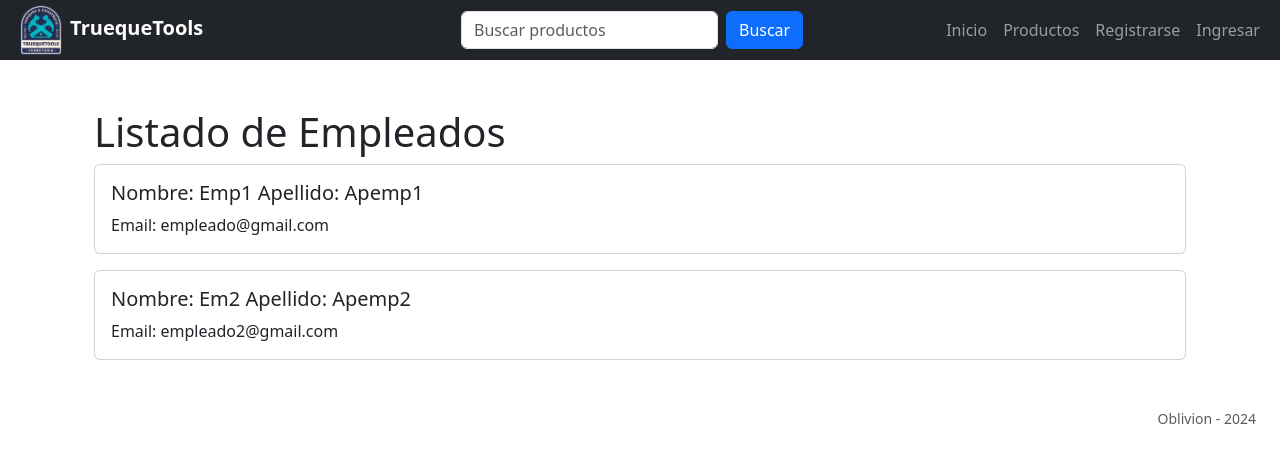
After one commit to maurokeindeveloper/oblivion_trueque_tools, a Django app: page /listado_empleados/ in a window 1280 px wide. The commit adds this page. Shown: the top 463 px of the page. Run offline with Django 5.2, Linux system fonts and the light colour scheme; data comes from the database, SQL or seed files in the repository; both versions use the stored data as it was after the commit; some libraries are stand-ins or nearby versions.

Commit message:
subiendo el listado de los empleados

```diff
--- a/tt_app/templates/partials/navbar.html
+++ b/tt_app/templates/partials/navbar.html
@@ -35,6 +35,9 @@
                     {% if user.is_admin %}      {# PORCION PARA ADMIN #}
                         <li class="nav-item">
                             <a class="nav-link {%if url_actual == 'registro_empleado' %}active{%endif%}" href="{% url 'registro_empleado' %}">Registrar Empleado</a>
+                        </li>
+                        <li class="nav-item">
+                            <a class="nav-link {%if url_actual == 'listado_empleados' %}active{%endif%}" href="{% url 'listado_empleados' %}">Listado de Empleados</a>
                         </li>
 
                     {% else %}              {# PORCION PARA EMPLEADOS #}
--- /dev/null
+++ b/tt_app/templates/usuario/listado_empleados.html
@@ -0,0 +1,28 @@
+{% extends 'base.html' %}
+
+{% block content %}
+{% load static %}
+<!DOCTYPE html>
+<html lang="es">
+<head>
+    <meta charset="UTF-8">
+    <meta name="viewport" content="width=device-width, initial-scale=1.0">
+    <title>Listado de Empleados</title>
+    <link rel="stylesheet" href="{% static 'path/to/bootstrap.css' %}">
+</head>
+<body>
+    <div class="container">
+        <h1>Listado de Empleados</h1>
+        {% for empleado in empleados %}
+            <div class="card mb-3">
+                <div class="card-body">
+                    <h5 class="card-title">Nombre: {{ empleado.first_name }} Apellido: {{ empleado.last_name }}</h5>
+                    <p class="card-text">Email: {{ empleado.email }}</p>
+                </div>
+            </div>
+        {% endfor %}
+    </div>
+    <script src="{% static 'path/to/bootstrap.js' %}"></script>
+</body>
+</html>
+{% endblock %}
--- a/tt_app/urls.py
+++ b/tt_app/urls.py
@@ -19,4 +19,5 @@ urlpatterns = [
     path("trueques_entrantes/", trueque_view.trueques_entrantes, name="trueques_entrantes"),
     path("trueques_salientes/", trueque_view.trueques_salientes, name="trueques_salientes"),
     path("productos/id/<int:id>/preguntar", producto_view.preguntar, name="preguntar"),
+    path("listado_empleados/", usuario_view.listado_empleados, name="listado_empleados"),
 ]
--- a/tt_app/views/usuario_view.py
+++ b/tt_app/views/usuario_view.py
@@ -3,7 +3,7 @@ from django.http import HttpResponse
 from django.contrib.auth import login, logout, authenticate
 from ..forms.usuario_forms import RegistrarEmpleado,RegistrationForm,IngresoForm
 from ..forms.usuario_forms import check_cliente,check_empleado,check_administrador
-from ..models import Producto
+from ..models import Producto,Usuario
 from django.contrib.auth.decorators import login_required
 from django.urls import reverse
 
@@ -114,3 +114,12 @@ def ingreso(request):
 def cerrar_sesion(request):
     logout(request)
     return redirect(reverse("home") + "?mensaje=La sesión se cerró con éxito.")
+'''
+def listado_empleados(request):
+    empleados = Usuario.objects.exclude(is_active=False,is_staff = False)
+    return render(request, "usuario/listado_empleados.html", {  "empleados":empleados
+    })
+'''
+def listado_empleados(request):
+    empleados = Usuario.objects.filter(is_staff=True, is_active=True, is_admin=False, is_superuser=False)
+    return render(request, "usuario/listado_empleados.html", {"empleados": empleados})
```
Also changed, not shown: db.sqlite3.
